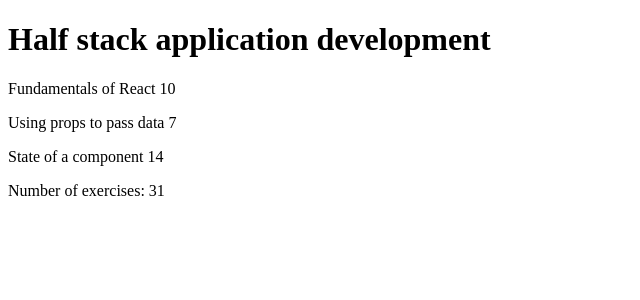
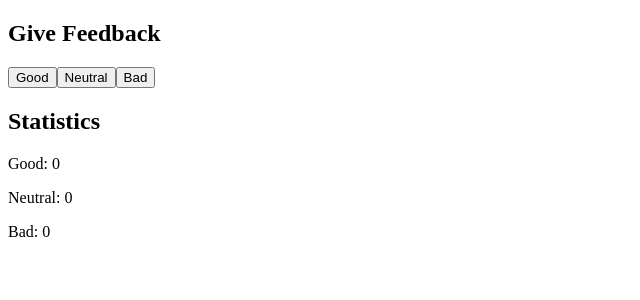
Before and after one commit to autom101/fso-exercises, a React (Create React App) app in the folder part1/exercise1/: page / in a window 1280 px wide. Shown: the top 300 px of the page, without its empty margins (0-640 px from the left). Built offline with nearby package versions, Linux system fonts and the light colour scheme.

Commit message:
Finish exercise 1.6

```diff
--- /dev/null
+++ b/part1/exercise1/src/Unicafe.js
@@ -0,0 +1,63 @@
+import { useState } from "react";
+
+const Button = ({ text, handleClick }) => {
+  return (
+    <>
+      <button onClick={handleClick}>{text}</button>
+    </>
+  );
+};
+
+const Unicafe = () => {
+  const [goodFeedback, setGoodFeedback] = useState(0);
+  const [neutralFeedback, setNeutralFeedback] = useState(0);
+  const [badFeedback, setBadFeedback] = useState(0);
+
+  const buttonInfo = {
+    goodButton: {
+      text: "Good",
+      handleClick: () => {
+        const updatedGood = goodFeedback + 1;
+        setGoodFeedback(updatedGood);
+      },
+    },
+    badButton: {
+      text: "Bad",
+      handleClick: () => {
+        const updatedBad = badFeedback + 1;
+        setBadFeedback(updatedBad);
+      },
+    },
+    neutralButton: {
+      text: "Neutral",
+      handleClick: () => {
+        const updatedNeutral = neutralFeedback + 1;
+        setNeutralFeedback(updatedNeutral);
+      },
+    },
+  };
+
+  return (
+    <div>
+      <h2>Give Feedback</h2>
+      <Button
+        text={buttonInfo.goodButton.text}
+        handleClick={buttonInfo.goodButton.handleClick}
+      />
+      <Button
+        text={buttonInfo.neutralButton.text}
+        handleClick={buttonInfo.neutralButton.handleClick}
+      />
+      <Button
+        text={buttonInfo.badButton.text}
+        handleClick={buttonInfo.badButton.handleClick}
+      />
+      <h2>Statistics</h2>
+      <p>Good: {goodFeedback}</p>
+      <p>Neutral: {neutralFeedback}</p>
+      <p>Bad: {badFeedback}</p>
+    </div>
+  );
+};
+
+export default Unicafe;
```
Also changed, not shown: part1/exercise1/src/index.js (+6 -1 lines).
